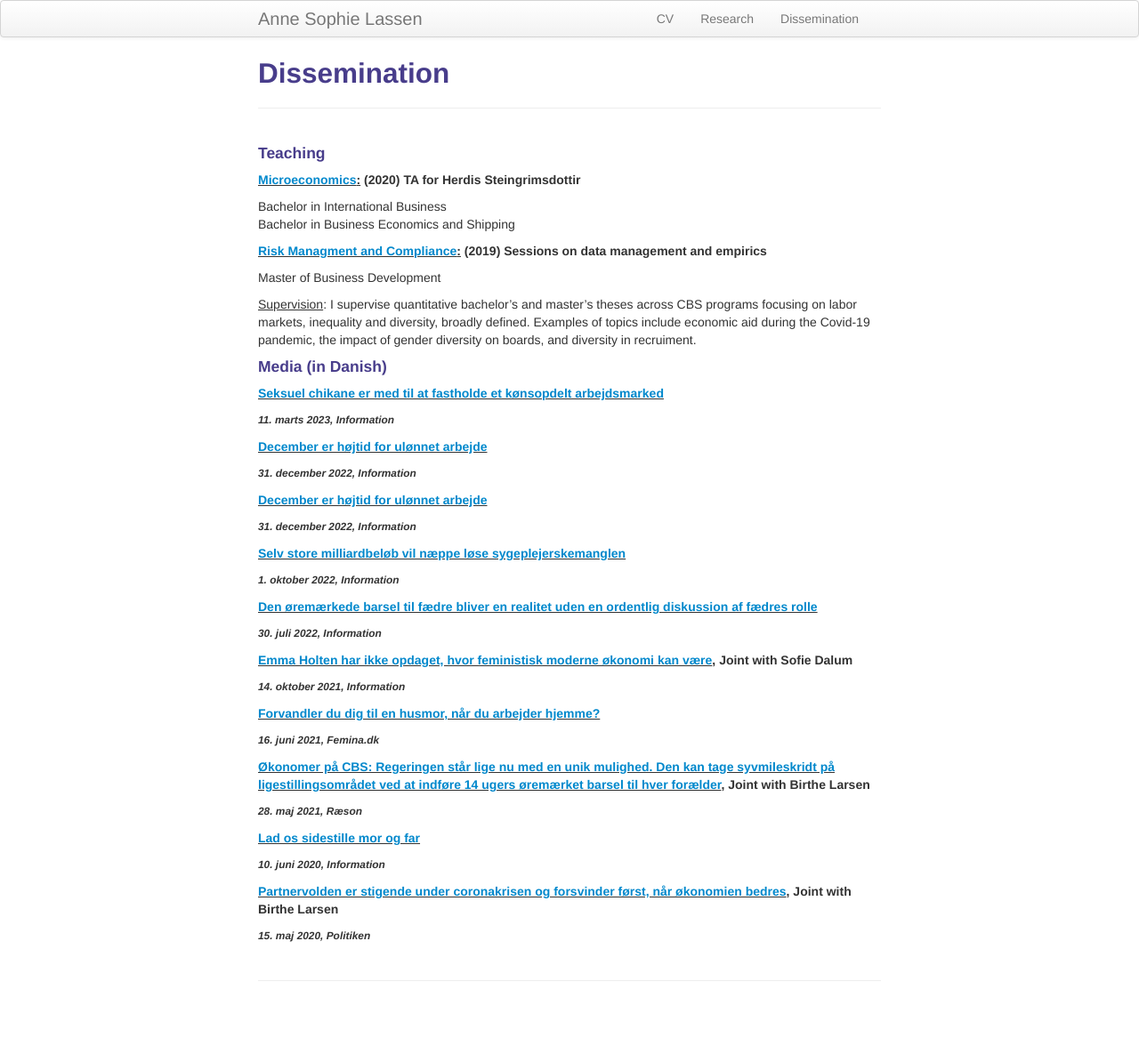
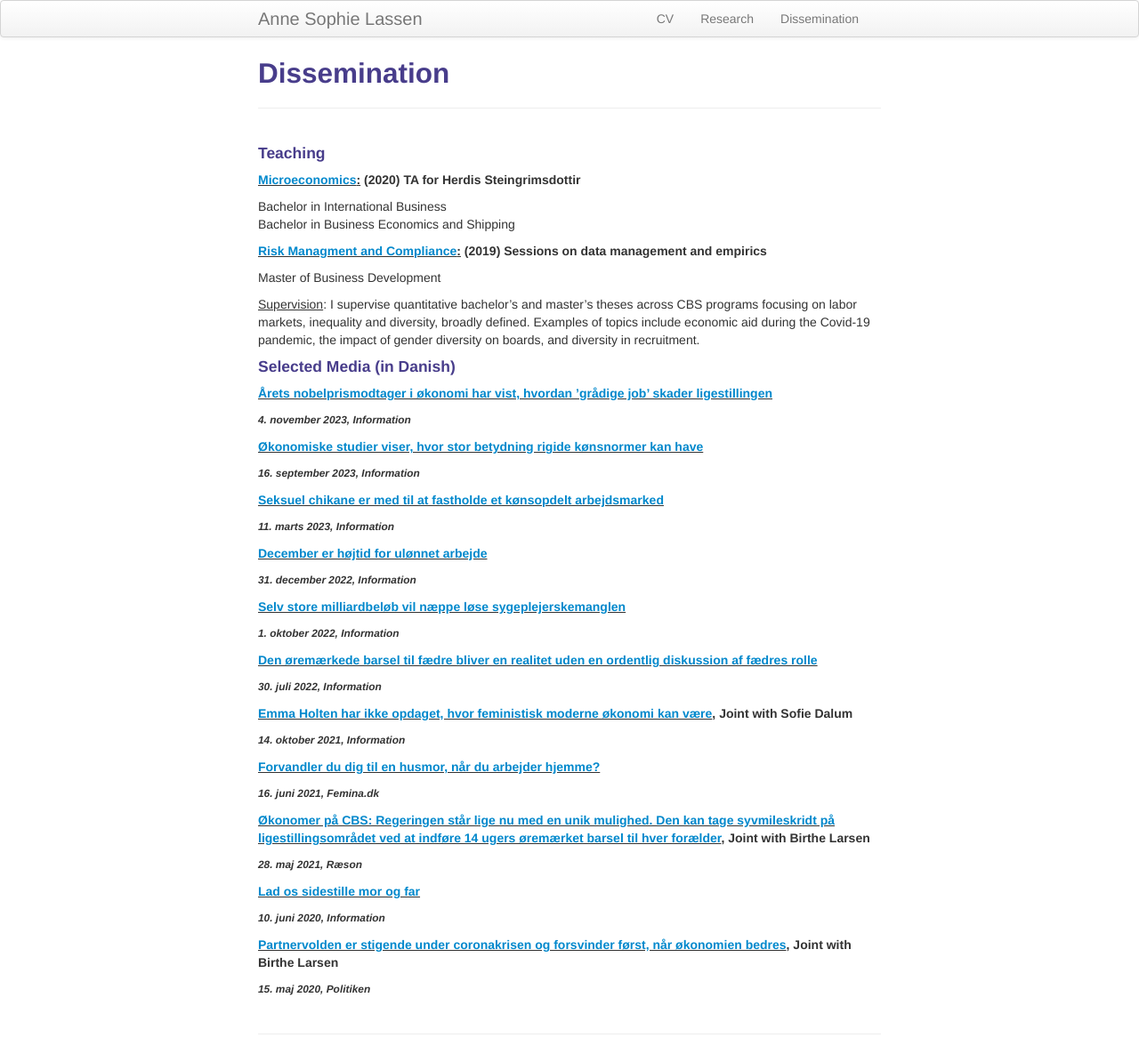
Before and after one commit to annesophielassen/annesophielassen.github.io, a Jekyll site: the page built from pages/dissemination.md, in a window 1280 px wide. Shown: the whole page at 89% size. Built offline with Jekyll 4.4.1, drawn with Linux system fonts in a browser that asks for light colours; before the commit the page ends 1134 px from its top, so only the background shows below that.

Commit message:
update media

```diff
--- a/pages/dissemination.md
+++ b/pages/dissemination.md
@@ -13,16 +13,19 @@ Bachelor in Business Economics and Shipping
 Master of Business Development
 
 <u>Supervision</u>: I supervise quantitative bachelor's and master's theses across CBS programs focusing on labor markets, inequality and diversity, broadly defined.
-Examples of topics include economic aid during the Covid-19 pandemic, the impact of gender diversity on boards, and diversity in recruiment.
+Examples of topics include economic aid during the Covid-19 pandemic, the impact of gender diversity on boards, and diversity in recruitment.
 <br>
 
 
-#### Media (in Danish)
+#### Selected Media (in Danish)
+##### <u> <a href="https://www.information.dk/moti/2023/11/aarets-nobelprismodtager-oekonomi-vist-hvordan-graadige-job-skader-ligestillingen">Årets nobelprismodtager i økonomi har vist, hvordan ’grådige job’ skader ligestillingen</a></u>
+###### *4. november 2023, Information*
+
+##### <u> <a href="https://www.information.dk/moti/2023/09/oekonomiske-studier-viser-stor-betydning-rigide-koensnormer-kan">Økonomiske studier viser, hvor stor betydning rigide kønsnormer kan have</a></u>
+###### *16. september 2023, Information*
+
 ##### <u> <a href="https://www.information.dk/moti/2023/03/seksuel-chikane-fastholde-koensopdelt-arbejdsmarked?lst_cntrb">Seksuel chikane er med til at fastholde et kønsopdelt arbejdsmarked</a></u>
 ###### *11. marts 2023, Information*
-
-##### <u> <a href="https://www.information.dk/moti/2022/12/december-hoejtid-uloennet-arbejde-hvorfor-saa-ulige-fordelt-mellem-maend-kvinder">December er højtid for ulønnet arbejde</a></u>
-###### *31. december 2022, Information*
 
 ##### <u> <a href="https://www.information.dk/moti/2022/12/december-hoejtid-uloennet-arbejde-hvorfor-saa-ulige-fordelt-mellem-maend-kvinder">December er højtid for ulønnet arbejde</a></u>
 ###### *31. december 2022, Information*
```
